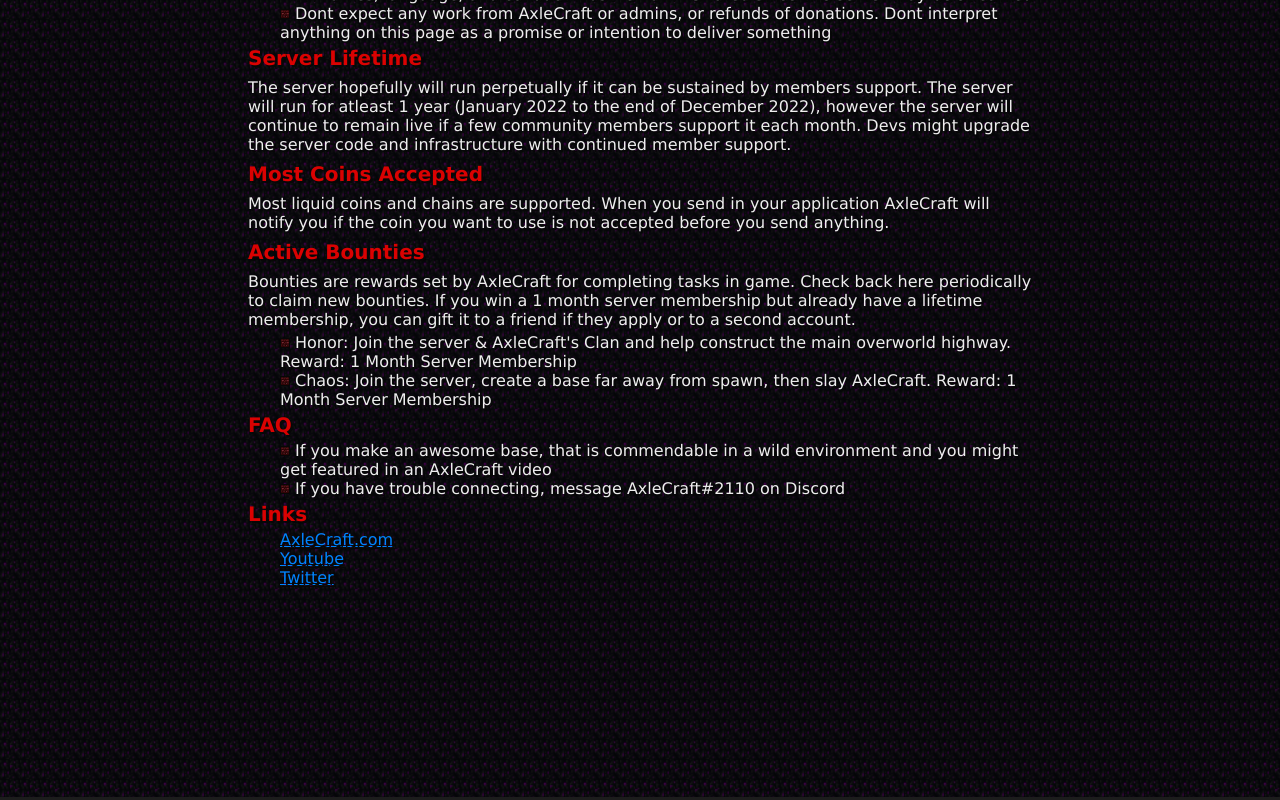
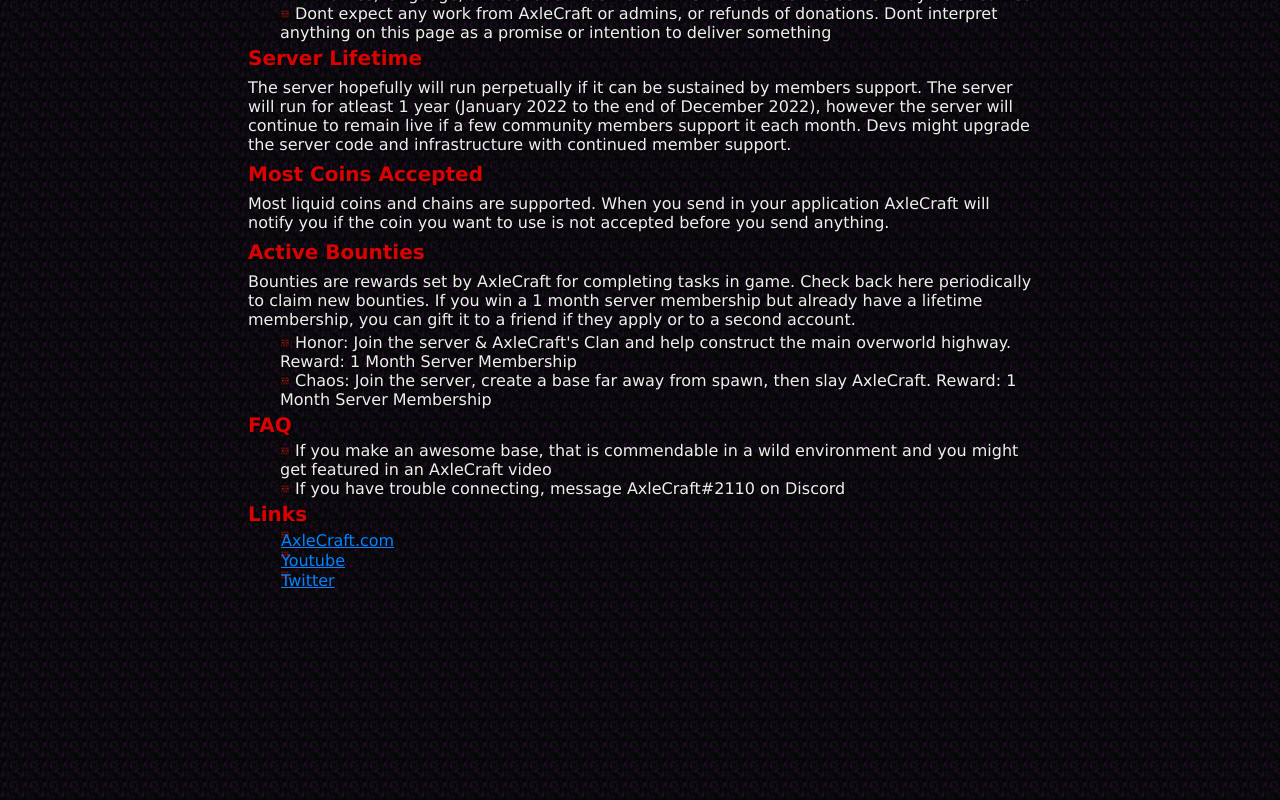
Before and after one commit to AxleCraft/WildyMinecraftServer, a plain HTML site: page index.html in a window 1280 px wide. Shown: the part 1021-1821 px from the top of the page. Drawn offline with Linux system fonts and the light colour scheme.

Commit message:
Update index.html

```diff
--- a/index.html
+++ b/index.html
@@ -25,6 +25,7 @@
 
     a {
         color: rgba(0, 132, 255, 1);
+        text-shadow: none !important;
     }
 
     body {
@@ -212,9 +213,9 @@
 
         <h2>Links</h2>
         <ul>
-           <li><a href="http://axlecraft.com">AxleCraft.com</a></li>
-           <li><a href="https://www.youtube.com/channel/UCCuRTfrdQAPOscepL_Y76bg">Youtube</a></li>
-           <li><a href="https://twitter.com/axle_craft">Twitter</a></li>
+           <li><span class="list_point"><a href="http://axlecraft.com">AxleCraft.com</a></li>
+           <li><span class="list_point"><a href="https://www.youtube.com/channel/UCCuRTfrdQAPOscepL_Y76bg">Youtube</a></li>
+           <li><span class="list_point"><a href="https://twitter.com/axle_craft">Twitter</a></li>
        </ul>
     </div>
 
```
